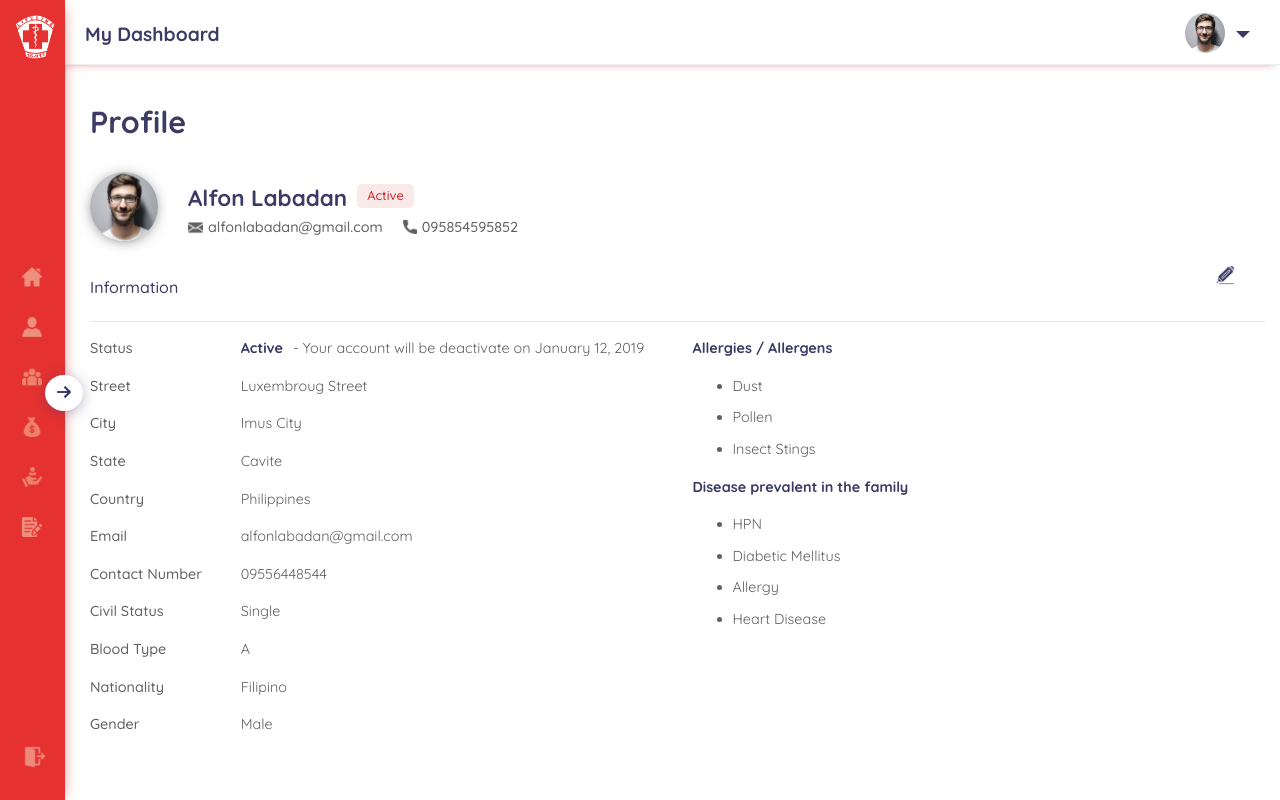
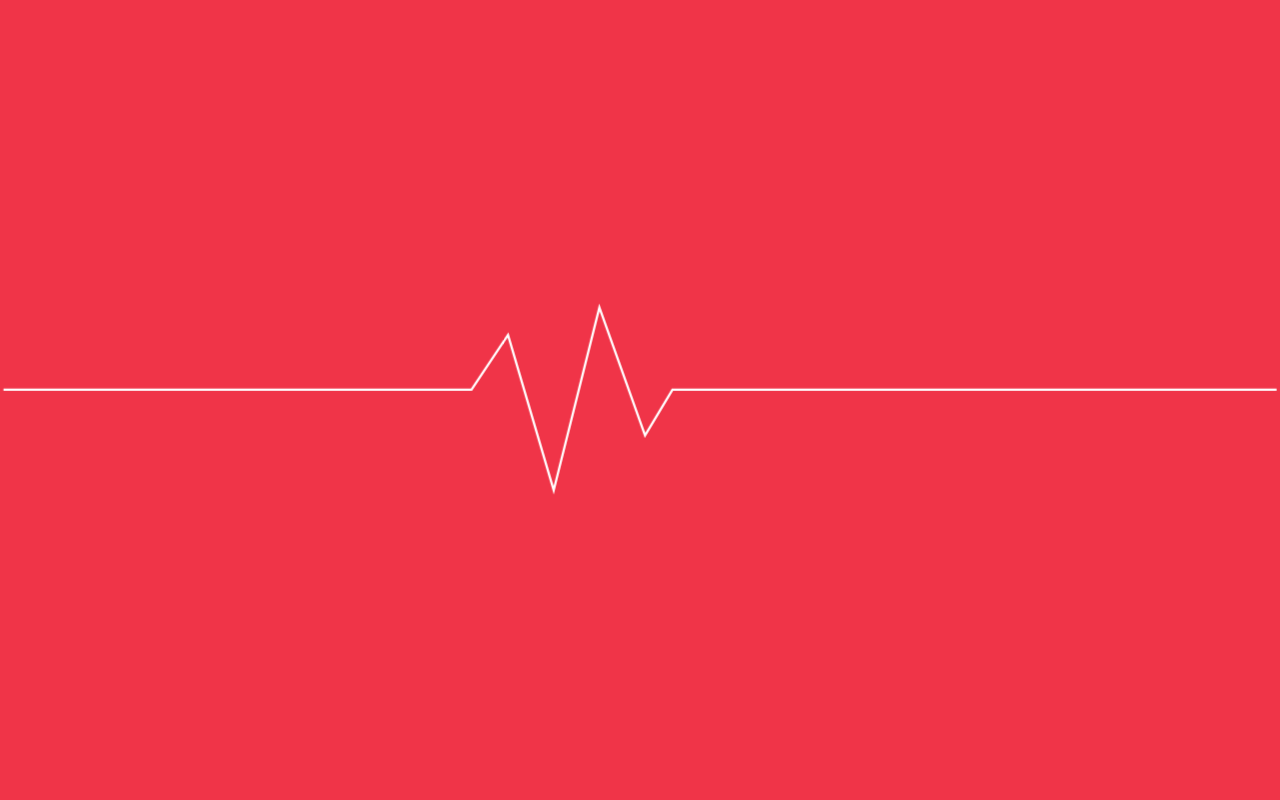
Before and after one commit to codepurse/Lifeline, a Next.js app: page /profile in a window 1280 px wide. Built offline with nearby package versions, Linux system fonts and the light colour scheme.

Commit message:
update loader

```diff
--- /dev/null
+++ b/components/loader.js
@@ -0,0 +1,10 @@
+import Link from "next/link";
+
+const loader = () => (
+    <div className="loader" id = "load">
+        <svg version="1.1" xmlns="http://www.w3.org/2000/svg" xmlnsXlink="http://www.w3.org/1999/xlink" x="0px" y="0px" viewBox="-466.4 259.6 280.2 47.3" enableBackground="new -466.4 259.6 280.2 47.3" xmlSpace="preserve">
+            <polyline className="animation" points="-465.4,281 -436,281 -418.9,281 -423.9,281 -363.2,281 -355.2,269 -345.2,303 -335.2,263 -325.2,291 -319.2,281 -187.2,281 " />
+        </svg>
+    </div>
+);
+export default loader;
--- a/pages/membership.js
+++ b/pages/membership.js
@@ -5,6 +5,7 @@ import Sidebar from "../components/sidebar";
 import Navbar from "../components/navbar";
 import Head from "next/head";
 import Bottom from "../components/bottom";
+import Loader from "../components/loader";
 import { statusColor } from '../utils/layout'
 
 
@@ -59,6 +60,7 @@ const membership = () => {
           rel="stylesheet"
         />
       </head>
+      <Loader></Loader>
       <Navbar></Navbar>
       <Sidebar></Sidebar>
       <Container fluid={true} style={{ zIndex: "-1", paddingLeft: "90px" }} className = "colMain">
--- a/pages/profile.js
+++ b/pages/profile.js
@@ -5,6 +5,7 @@ import { Container, Row, Col, OverlayTrigger } from "react-bootstrap";
 import Sidebar from "../components/sidebar";
 import Navbar from "../components/navbar";
 import Bottom from "../components/bottom";
+import Loader from "../components/loader";
 import Head from "next/head";
 
 const profile = () => {
@@ -49,6 +50,7 @@ const profile = () => {
                     rel="stylesheet"
                 />
             </head>
+            <Loader></Loader>
             <Sidebar></Sidebar>
             <Navbar></Navbar>
             <Container fluid={true} style={{ zIndex: "-1", paddingLeft: "90px" }} className="colMain colProfile">
--- a/public/Css/dashboard.css
+++ b/public/Css/dashboard.css
@@ -55,7 +55,8 @@ body, html {
   }
   .btnAdd {
     float: left !important;
-  }.rowTag {
+  }
+  .rowTag {
     margin-top: 15px !important;
   }
   .pSorted {
@@ -65,24 +66,19 @@ body, html {
   .pBoxTitle {
     display: none !important;
   }
-
   .pBoxTitleResult {
     font-size: 1rem !important;
   }
-
-  .pBoxTitleResult > span {
+  .pBoxTitleResult>span {
     display: block !important;
     font-size: 1.4rem;
   }
-
   th {
     color: #3b3b66 !important;
   }
-
   .pHeaderProfile {
     margin-left: -90px !important;
   }
-
   .imgEdit {
     margin-right: -20px !important;
     margin-top: 5px !important;
@@ -470,7 +466,6 @@ and also iPads specifically.
   font-size: 0.9rem;
   margin-left: 10px;
 }
-
 
 .btnTag {
   background-color: #FAFAFA;
@@ -925,3 +920,184 @@ input[type='checkbox']:checked+label>span:before {
   -moz-box-shadow: 0px -8px 23px -6px rgba(204, 41, 47, 0.5);
   box-shadow: 0px -8px 23px -6px rgba(204, 41, 47, 0.5);
 }
+
+/* Loader */
+
+@-webkit-keyframes pulsate {
+  0% {
+    background-color: #f44336;
+  }
+  25% {
+    background-color: #E91E63;
+  }
+  50% {
+    background-color: #2196F3;
+  }
+  75% {
+    background-color: #FFC107;
+  }
+  100% {
+    background-color: #FF5722;
+  }
+}
+
+@-moz-keyframes pulsate {
+  0% {
+    background-color: #f44336;
+  }
+  25% {
+    background-color: #E91E63;
+  }
+  50% {
+    background-color: #2196F3;
+  }
+  75% {
+    background-color: #FFC107;
+  }
+  100% {
+    background-color: #FF5722;
+  }
+}
+
+@-o-keyframes pulsate {
+  0% {
+    background-color: #f44336;
+  }
+  25% {
+    background-color: #E91E63;
+  }
+  50% {
+    background-color: #2196F3;
+  }
+  75% {
+    background-color: #FFC107;
+  }
+  100% {
+    background-color: #FF5722;
+  }
+}
+
+@keyframes pulsate {
+  0% {
+    background-color: #f44336;
+  }
+  25% {
+    background-color: #E91E63;
+  }
+  50% {
+    background-color: #2196F3;
+  }
+  75% {
+    background-color: #FFC107;
+  }
+  100% {
+    background-color: #FF5722;
+  }
+}
+
+@-webkit-keyframes move {
+  to {
+    stroke-dashoffset: -1200;
+  }
+}
+
+@-moz-keyframes move {
+  to {
+    stroke-dashoffset: -1200;
+  }
+}
+
+@-o-keyframes move {
+  to {
+    stroke-dashoffset: -1200;
+  }
+}
+
+@keyframes move {
+  to {
+    stroke-dashoffset: -1200;
+  }
+}
+
+@-webkit-keyframes fade {
+  0% {
+    opacity: 1;
+  }
+  50% {
+    opacity: 0;
+  }
+}
+
+@-moz-keyframes fade {
+  0% {
+    opacity: 1;
+  }
+  50% {
+    opacity: 0;
+  }
+}
+
+@-o-keyframes fade {
+  0% {
+    opacity: 1;
+  }
+  50% {
+    opacity: 0;
+  }
+}
+
+@keyframes fade {
+  0% {
+    opacity: 1;
+  }
+  50% {
+    opacity: 0;
+  }
+}
+
+.loader {
+  height: 100%;
+  left: 0;
+  position: fixed;
+  top: 0;
+  width: 100%;
+  z-index: 9999999999999999999;
+  -webkit-animation-duration: 80s;
+  -moz-animation-duration: 80s;
+  -o-animation-duration: 80s;
+  animation-duration: 80s;
+  -webkit-animation-iteration-count: infinite;
+  -moz-animation-iteration-count: infinite;
+  -o-animation-iteration-count: infinite;
+  animation-iteration-count: infinite;
+  -webkit-animation-name: pulsate;
+  -moz-animation-name: pulsate;
+  -o-animation-name: pulsate;
+  animation-name: pulsate;
+  -webkit-animation-direction: normal;
+  -moz-animation-direction: normal;
+  -o-animation-direction: normal;
+  animation-direction: normal;
+}
+
+.loader svg {
+  left: 0;
+  position: absolute;
+  top: 50%;
+  -webkit-transform: translate(0, -50%);
+  -ms-transform: translate(0, -50%);
+  -o-transform: translate(0, -50%);
+  transform: translate(0, -50%);
+}
+
+.animation {
+  fill: none;
+  stroke: #ffffff;
+  stroke-linecap: square;
+  stroke-miterlimit: 10;
+  stroke-width: 0.5px;
+  opacity: 1;
+  stroke-dasharray: 600;
+  -webkit-animation: move 5s linear forwards infinite, fade 5s linear infinite;
+  animation: move 5s linear forwards infinite, fade 5s linear infinite;
+}
```
Also changed, not shown: pages/dashboard.js (+7 -4 lines), public/Script/myScript.js (+5 -9 lines).
